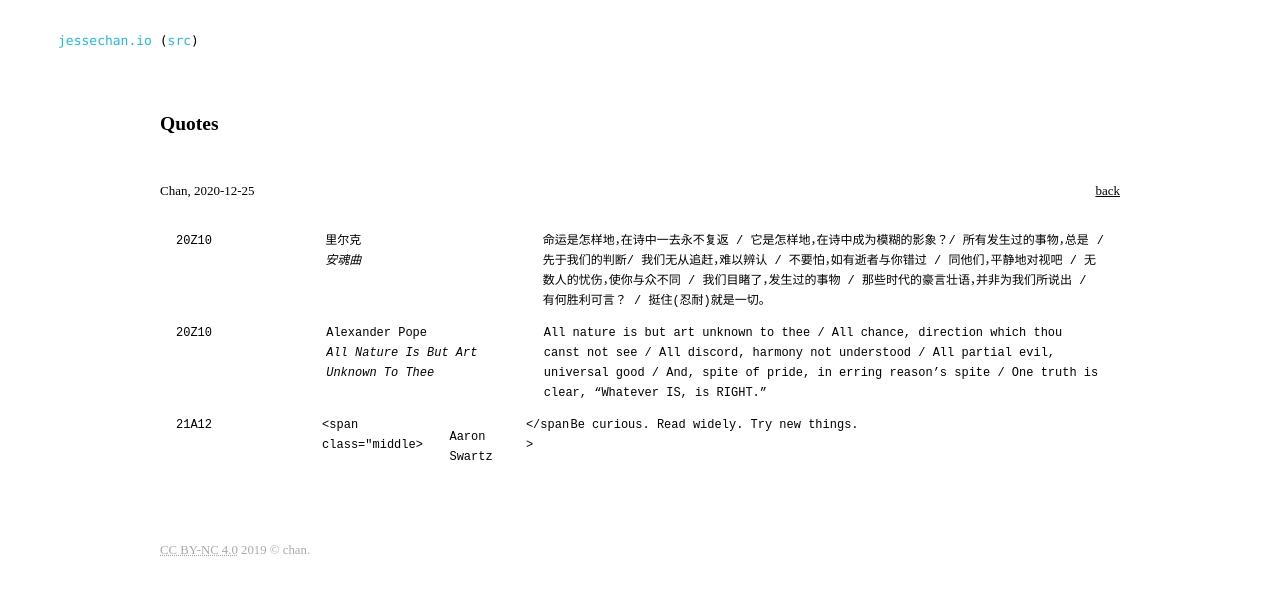
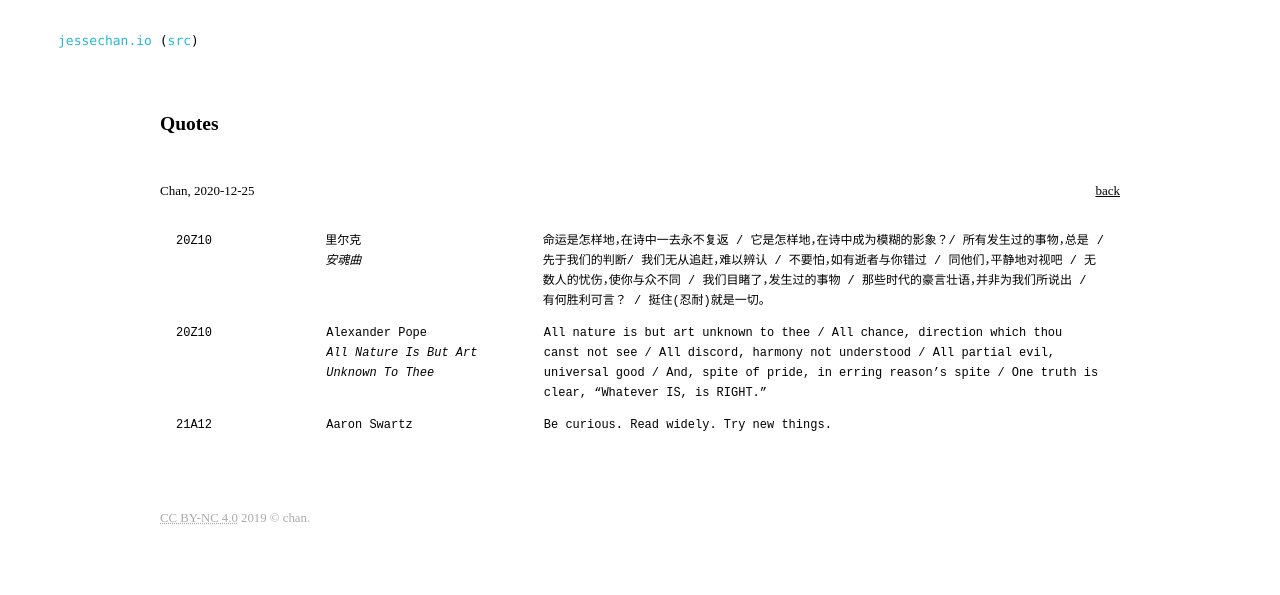
Before and after one commit to JesseEisen/chan, a Jekyll site: the page built from _posts/2020-12-25-quotes.md, in a window 1280 px wide. Shown: the top 595 px of the page. Built offline with Jekyll 4.4.1, drawn with Linux system fonts in a browser that asks for light colours.

Commit message:
add: update quotes

```diff
--- a/_posts/2020-12-25-quotes.md
+++ b/_posts/2020-12-25-quotes.md
@@ -39,7 +39,7 @@ One truth is clear, “Whatever IS, is RIGHT.”</p></span>
   <div id="21A12" class="entry book">
     <span class="time">21A12</span>
 	<span class="left"></span>
-	<span class="middle><p><span>Aaron Swartz</span></p></span>
-	<span class="right"><p>Be curious. Read widely. Try new things.</p></span>
+	<span class="middle"><p><span>Aaron Swartz</span></p></span>
+	<span class="right"><p><span>Be curious. Read widely. Try new things.</span></p></span>
   </div>
 </div>
```
